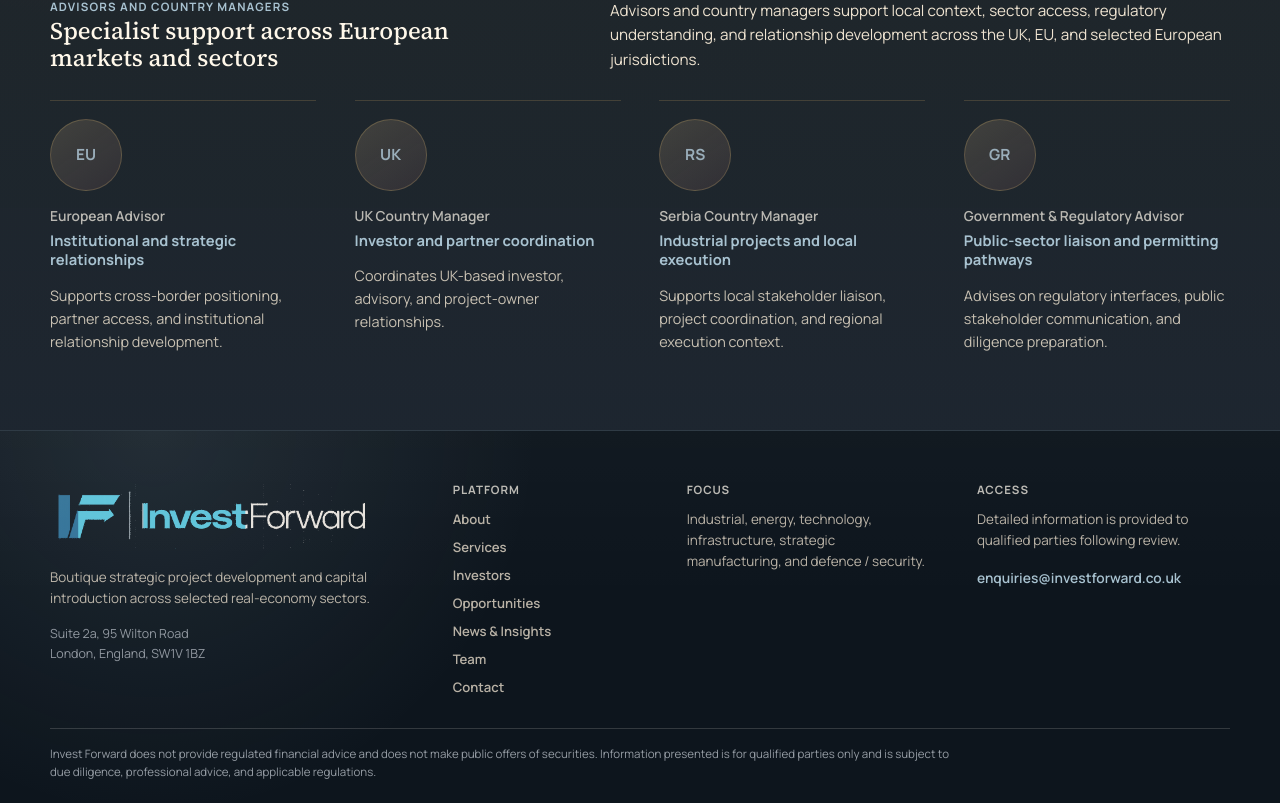
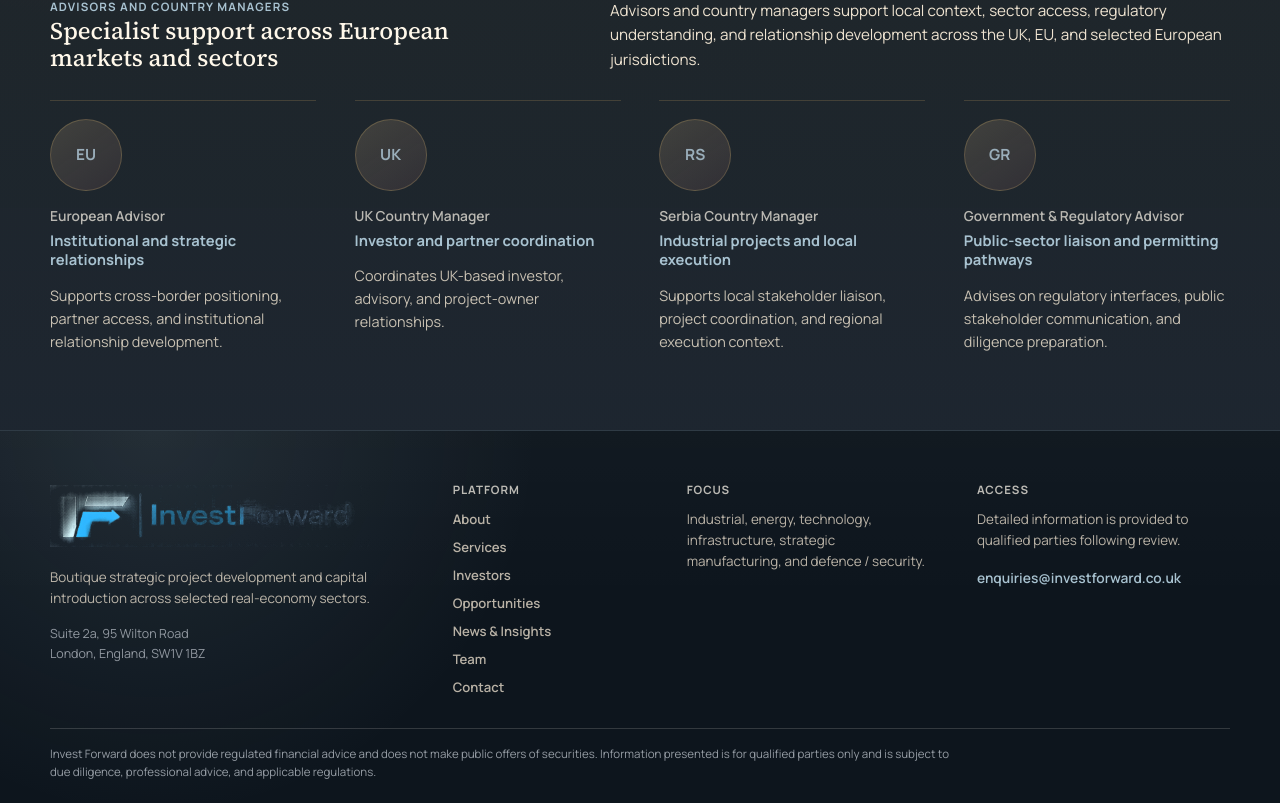
Before and after one commit to davimont62-maker/Invest-Forward-website, a Next.js app: page /team in a window 1280 px wide. Shown: the part 809-1612 px from the top of the page. Built offline with nearby package versions, Linux system fonts and the light colour scheme.

Commit message:
Use supplied Invest Forward logo image

```diff
--- a/src/components/BrandLogo.tsx
+++ b/src/components/BrandLogo.tsx
@@ -1,8 +1,16 @@
 type BrandLogoProps = {
-  variant?: "image" | "wordmark" | "splitword" | "momentum" | "axis" | "gateway" | "monogram";
+  variant?: "image" | "supplied" | "wordmark" | "splitword" | "momentum" | "axis" | "gateway" | "monogram";
 };
 
-export default function BrandLogo({ variant = "image" }: BrandLogoProps) {
+export default function BrandLogo({ variant = "supplied" }: BrandLogoProps) {
+  if (variant === "supplied") {
+    return (
+      <span className="brand-logo brand-logo-supplied" aria-hidden="true">
+        <img src="/assets/invest-forward-supplied-logo.png" alt="" />
+      </span>
+    );
+  }
+
   if (variant === "image") {
     return (
       <span className="brand-logo brand-logo-image" aria-hidden="true">
--- a/styles.css
+++ b/styles.css
@@ -133,6 +133,20 @@
   object-position: left center;
 }
 
+.brand-logo-supplied {
+  width: clamp(360px, 27vw, 470px);
+  height: 78px;
+  overflow: hidden;
+}
+
+.brand-logo-supplied img {
+  display: block;
+  width: 100%;
+  height: 100%;
+  object-fit: contain;
+  object-position: left center;
+}
+
 .precise-mark {
   width: clamp(86px, 7vw, 118px);
   height: auto;
@@ -1957,6 +1971,11 @@
   height: 66px;
 }
 
+.site-footer .brand-logo-supplied {
+  width: 320px;
+  height: 66px;
+}
+
 .site-footer .precise-mark {
   width: 88px;
 }
@@ -2330,6 +2349,11 @@
   }
 
   .brand-logo-svg {
+    width: min(68vw, 290px);
+    height: 58px;
+  }
+
+  .brand-logo-supplied {
     width: min(68vw, 290px);
     height: 58px;
   }
```
Also changed, not shown: public/assets/invest-forward-supplied-logo.png (added).
